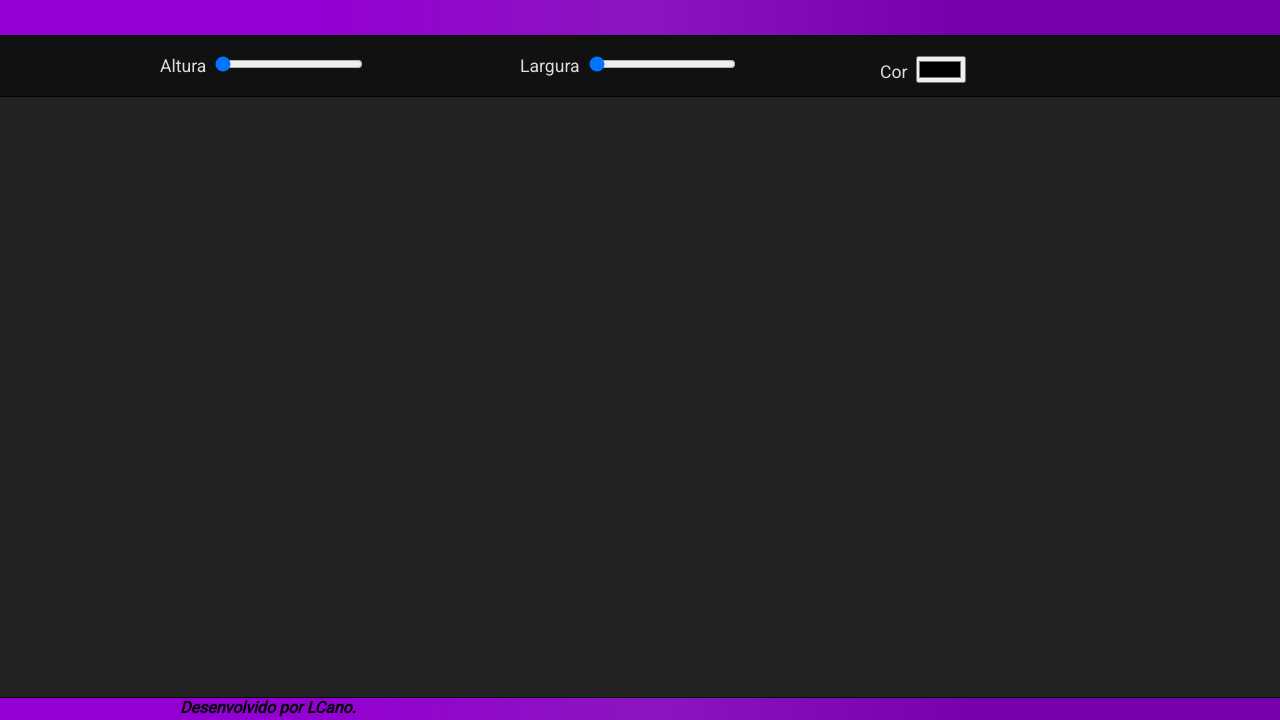
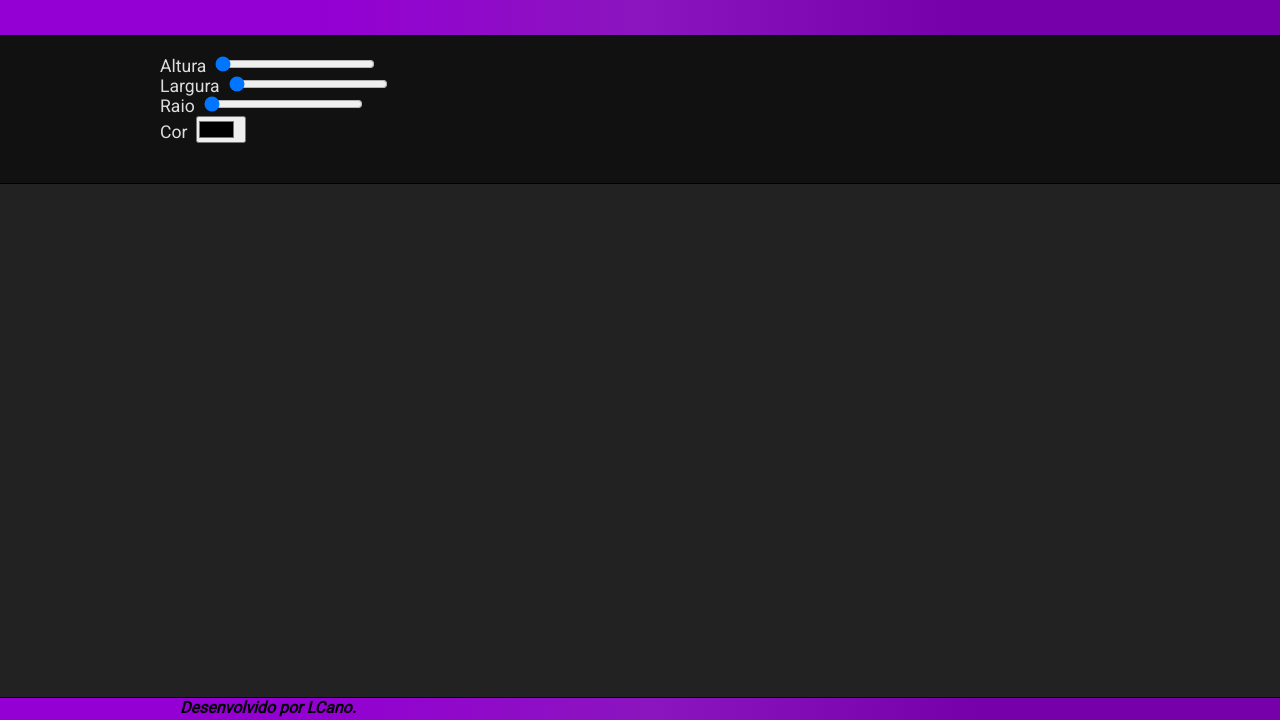
Before and after one commit to LeonardoMacedoCano/CSS-dynamic-box, a plain HTML site: page index.html in a window 1280 px wide. Shown: the part 80-800 px from the top of the page. Drawn offline with Linux system fonts and the light colour scheme.

Commit message:
add campo raio

```diff
--- a/index.html
+++ b/index.html
@@ -20,24 +20,28 @@
 
 	<div id="propriedades">
 		<div class="container">
-			<div class="propTamanho">
+			<div class="propCaixa">
 				<label for="altura">Altura</label>
-				<input type="range" name="altura" min="0" max="100" value="0">
+				<input type="range" name="altura" min="0" max="100" value="0" onchange="alterarValor('height', this.value)">
 			</div>
-			<div class="propTamanho">
+			<div class="propCaixa">
 				<label for="largura">Largura</label>
-				<input type="range" name="largura" min="0" max="100" value="0">
+				<input type="range" name="largura" min="0" max="100" value="0" onchange="alterarValor('width', this.value)">
 			</div>
-			<div class="propColor">
+			<div class="propCaixa">
+				<label for="radius">Raio</label>
+				<input type="range" name="radius" id="radius" min="0" max="50" value="0" oninput="alterarValor('radius', this.value)">
+			</div>
+			<div class="propCaixa">
 				<label for="cor">Cor</label>
-				<input type="color" name="cor" value="#000000">
+				<input type="color" name="cor" value="#000000" onchange="alterarValor('color', this.value)">
 			</div>
 		</div>
 	</div>
 
 	<div id="principal"  class="container">
 		<div id="caixaContainer">
-			<div id="caixa"></div>
+			<div id="caixa" class="caixa"></div>
 		</div>
 	</div>
 
@@ -46,5 +50,7 @@
 			<h4>Desenvolvido por LCano.</h4>
 		</div>
 	</footer>
+
+	<script src="main.js"></script>
 </body>
 </html>
```
